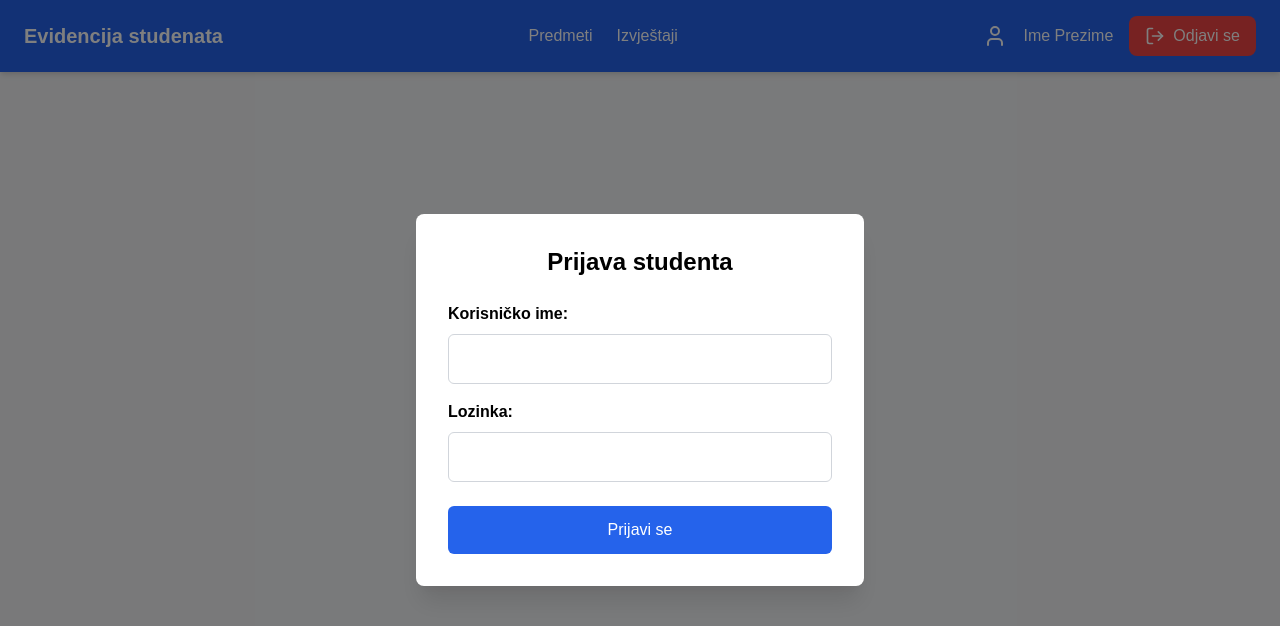
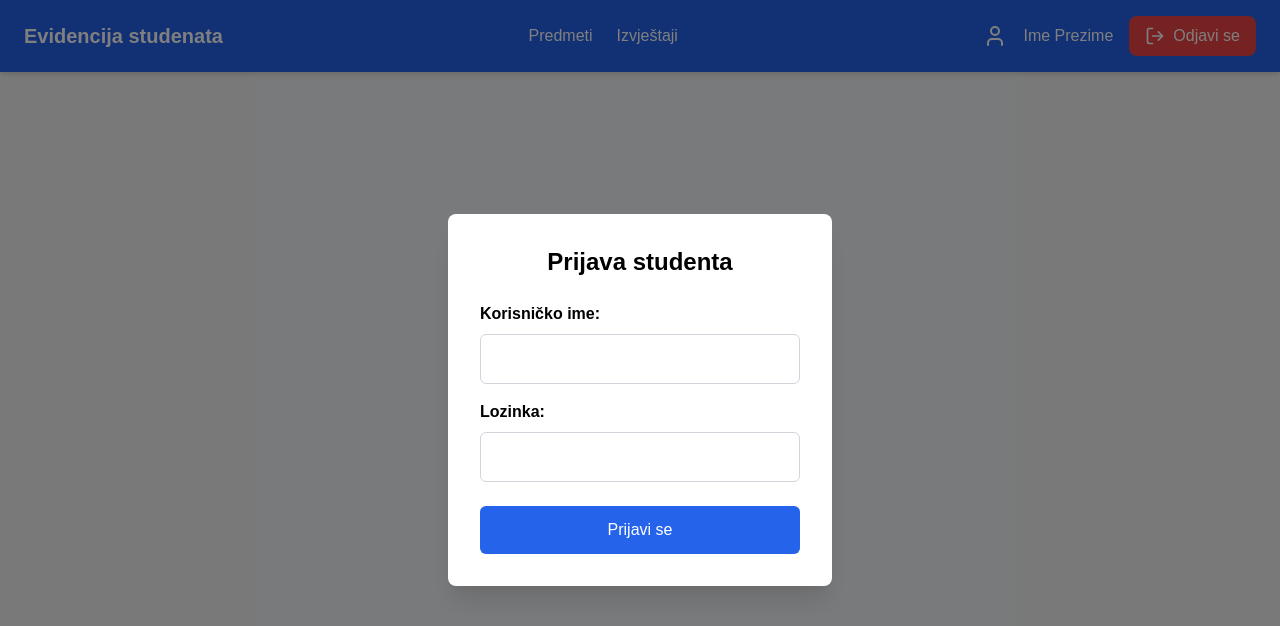
Before and after one commit to nikolinacarevic/qr-attendance, a React (Create React App) app: page /attend in a window 1280 px wide. Shown: the top 626 px of the page. Built offline with nearby package versions, Linux system fonts and the light colour scheme.

Commit message:
mobile version

```diff
--- a/src/components/AttendPage.js
+++ b/src/components/AttendPage.js
@@ -64,7 +64,7 @@
       {/* Pop-up za prijavu */}
       {showLoginPopup && (
         <div className="fixed inset-0 flex justify-center items-center bg-black bg-opacity-50 z-50">
-          <div className="bg-white p-8 rounded-lg shadow-xl w-full max-w-md">
+          <div className="bg-white p-8 rounded-lg shadow-xl w-full max-w-md sm:max-w-sm">
             <h2 className="text-2xl font-bold text-center text-black mb-6">Prijava studenta</h2>
             <form onSubmit={handleLogin}>
               <div className="mb-4">
```
